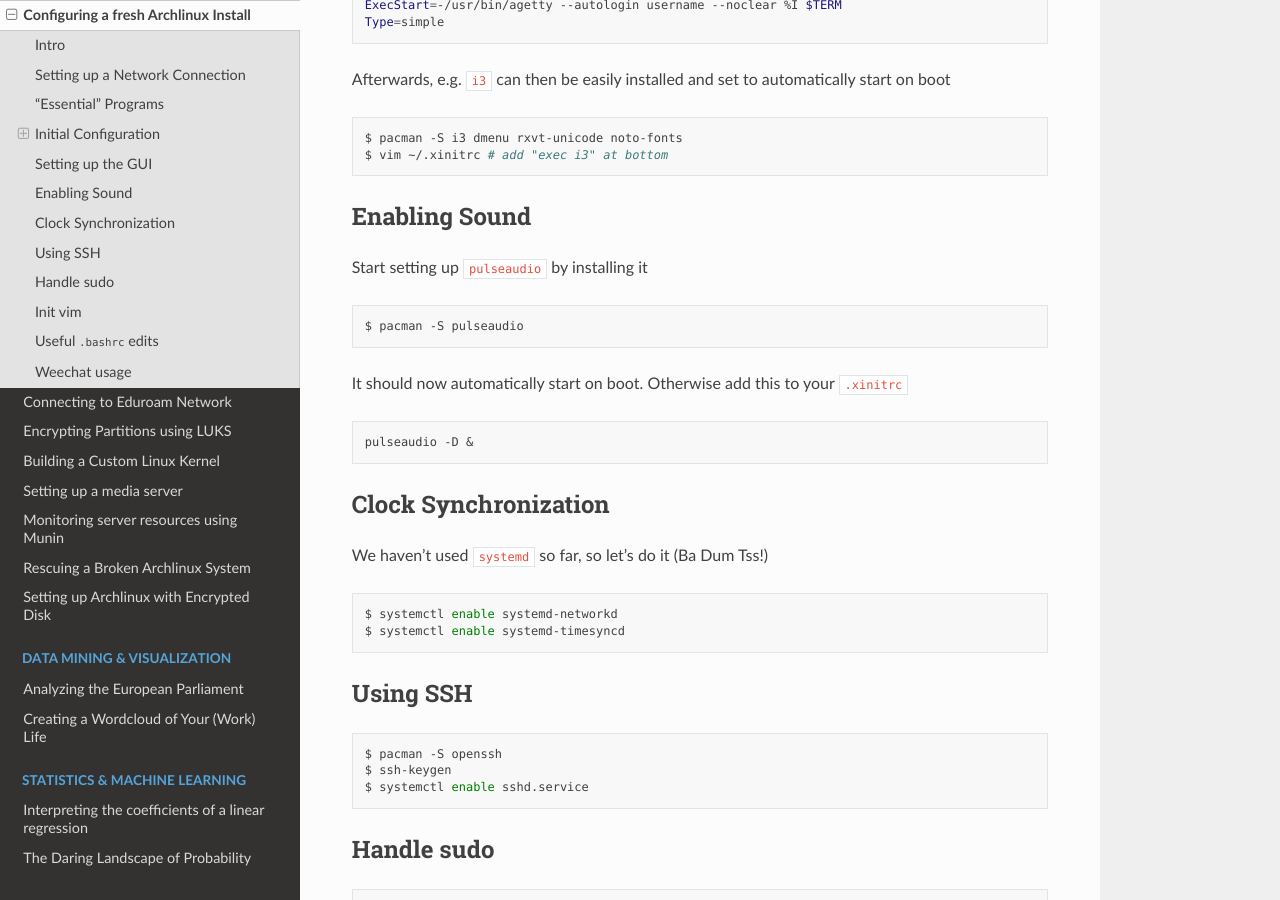
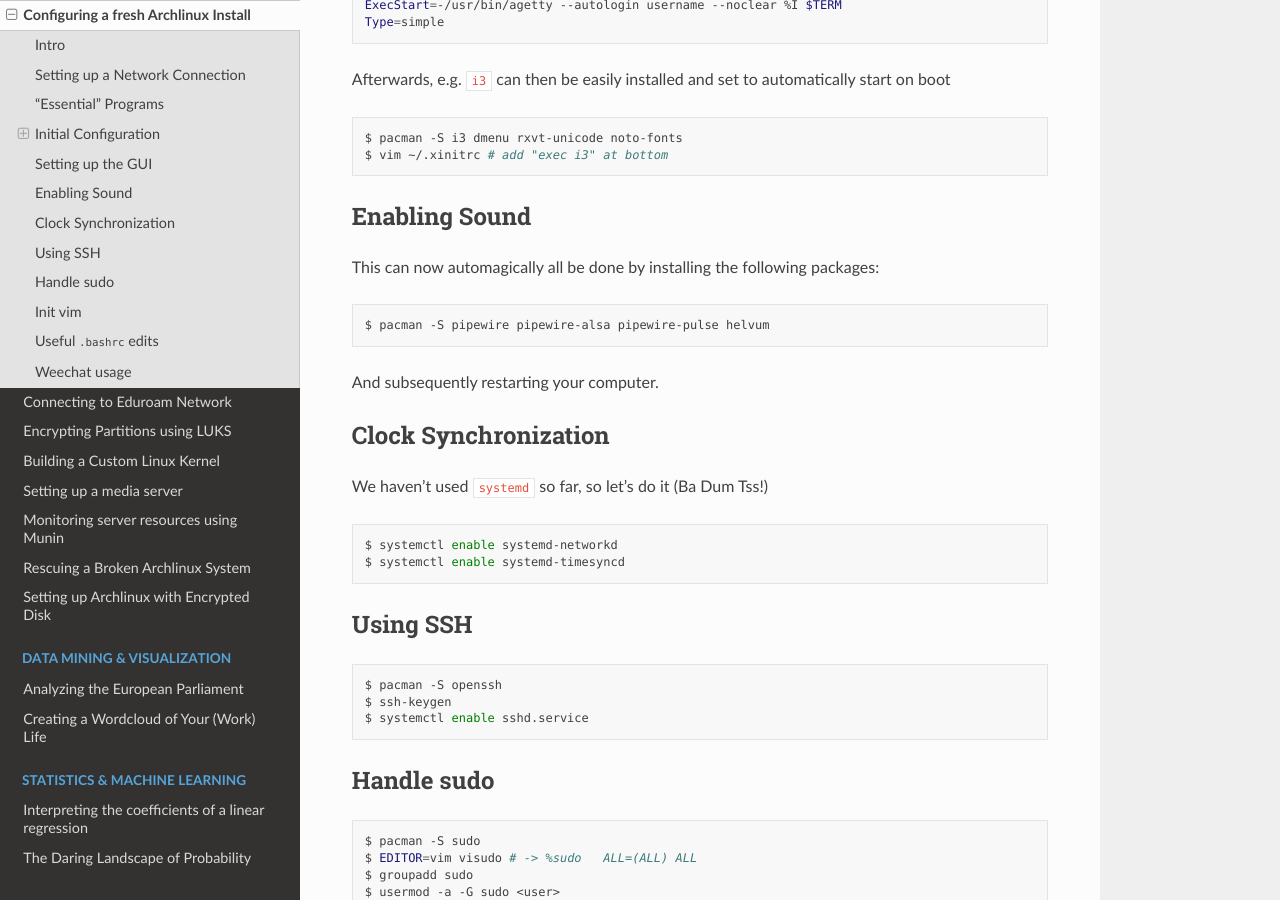
Before and after one commit to kpj/kpj.github.io, a Sphinx documentation site: the page built from source/linux/ConfigureFreshArchlinuxInstall.md, in a window 1280 px wide and 900 px high, scrolled down 3528 px. Built offline with Sphinx 7.4.7 and the Read the Docs theme 2.0.0, drawn with Linux system fonts in a browser that asks for light colours; pages that are not in the unit, such as notebooks, are missing from menus.

Commit message:
Update sound instructions

````diff
--- a/source/linux/ConfigureFreshArchlinuxInstall.md
+++ b/source/linux/ConfigureFreshArchlinuxInstall.md
@@ -161,17 +161,13 @@ $ vim ~/.xinitrc # add "exec i3" at bottom
 
 ## Enabling Sound
 
-Start setting up `pulseaudio` by installing it
+This can now automagically all be done by installing the following packages:
 
 ```bash
-$ pacman -S pulseaudio
+$ pacman -S pipewire pipewire-alsa pipewire-pulse helvum
 ```
 
-It should now automatically start on boot. Otherwise add this to your `.xinitrc`
-
-```bash
-pulseaudio -D &
-```
+And subsequently restarting your computer.
 
 
 ## Clock Synchronization
````
